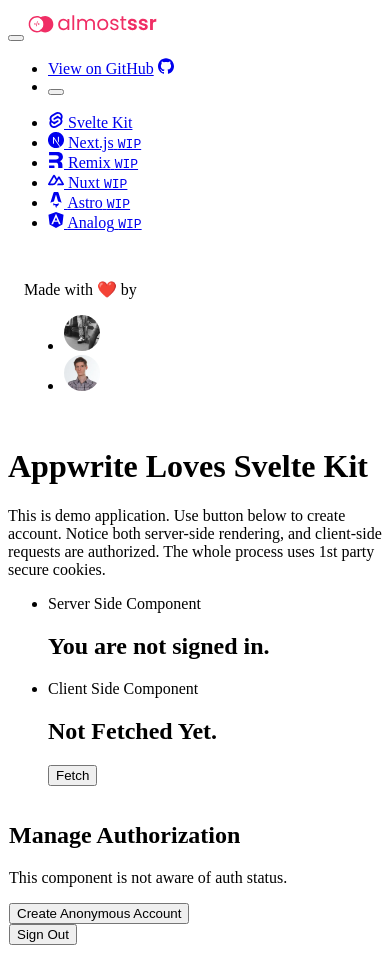
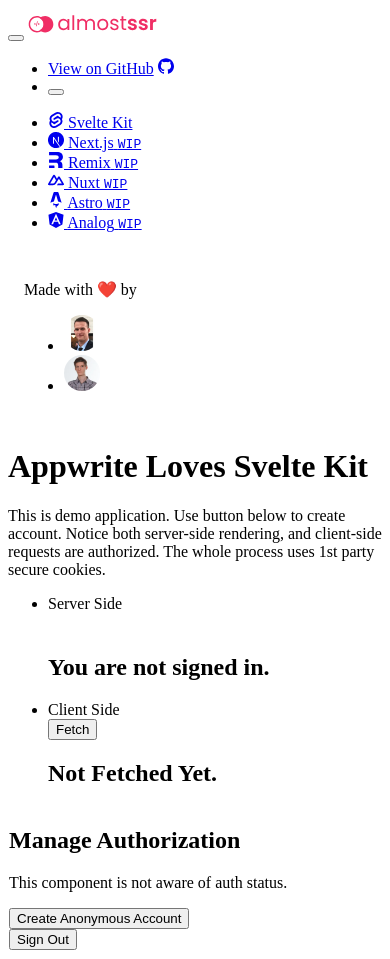
Before and after one commit to Meldiron/appwrite-ssr-svelte-kit, a SvelteKit app: page / in a window 390 px wide. Built offline with nearby package versions, Linux system fonts and the light colour scheme; no server answers.

Commit message:
Responsivity fix

```diff
--- a/src/routes/+page.svelte
+++ b/src/routes/+page.svelte
@@ -98,7 +98,7 @@
 							This component is not aware of auth status.
 						</p>
 					</div>
-					<div class="u-flex u-gap-16 u-main-center">
+					<div class="u-flex u-gap-16 u-main-center u-flex-vertical-mobile u-cross-center">
 						{#if isLoading}
 							<div class="loader" />
 						{:else}
--- a/src/routes/Card.svelte
+++ b/src/routes/Card.svelte
@@ -24,10 +24,21 @@
 			: 'card-is-complete'
 	}`}
 >
-	<div class="grid-item-1">
-		<div class="grid-item-1-start-start">
-			<div class="eyebrow-heading-3">{isCsr ? 'Client' : 'Server'} Side Component</div>
-			<h2 class="heading-level-6 u-margin-block-start-8">
+	<div class="u-flex u-main-space-between u-cross-center">
+		<div class="">
+			<div class="eyebrow-heading-3">{isCsr ? 'Client' : 'Server'} Side</div>
+		</div>
+
+		<div style:opacity={isCsr ? '100%' : '0%'}>
+			<div class="status">
+				<button on:click={fetchAccount} class="tag">
+					<span class="text">Fetch</span>
+				</button>
+			</div>
+		</div>
+	</div>
+
+	<h2 class="heading-level-6 u-margin-block-start-2">
 		{#if account === undefined}
 			Not Fetched Yet.
 		{:else if account === null}
@@ -38,19 +49,8 @@
 			Welcome <code class="u-un-break-text inline-code">{account.$id}</code>
 		{/if}
 	</h2>
-		</div>
-		{#if isCsr}
-			<div class="grid-item-1-start-end">
-				<div class="status">
-					<button on:click={fetchAccount} class="tag">
-						<span class="text">Fetch</span>
-					</button>
-				</div>
-			</div>
-		{/if}
-	</div>
 
-	<div class="u-flex u-main-space-between u-cross-end">
+	<div class="u-flex u-main-space-between u-cross-end u-margin-block-start-40">
 		{#if account === undefined || account === true || account === null}
 			<div
 				style="--p-avatar-border-color: var(--color-neutral-120)"
```
Also changed, not shown: static/matus.webp. Lines whose indentation alone changed are shown as unchanged.
